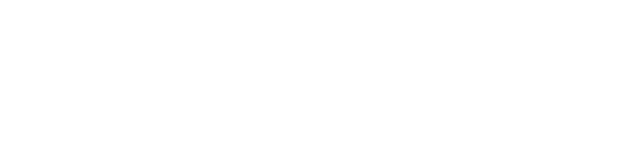
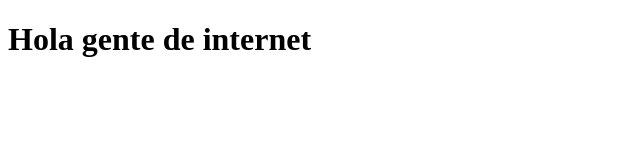
Before and after one commit to Isaacv01/Isaacv01.github.io, a plain HTML site: page index.html in a window 1280 px wide. Shown: the whole page, without its empty margins (0-640 px from the left). Drawn offline with Linux system fonts and the light colour scheme.

Commit message:
Update index.html

```diff
--- a/index.html
+++ b/index.html
@@ -3,5 +3,6 @@
 <head>
 </head>
 <body>
+  <h1>Hola gente de internet</h1>
 </body>
 </html>
```
